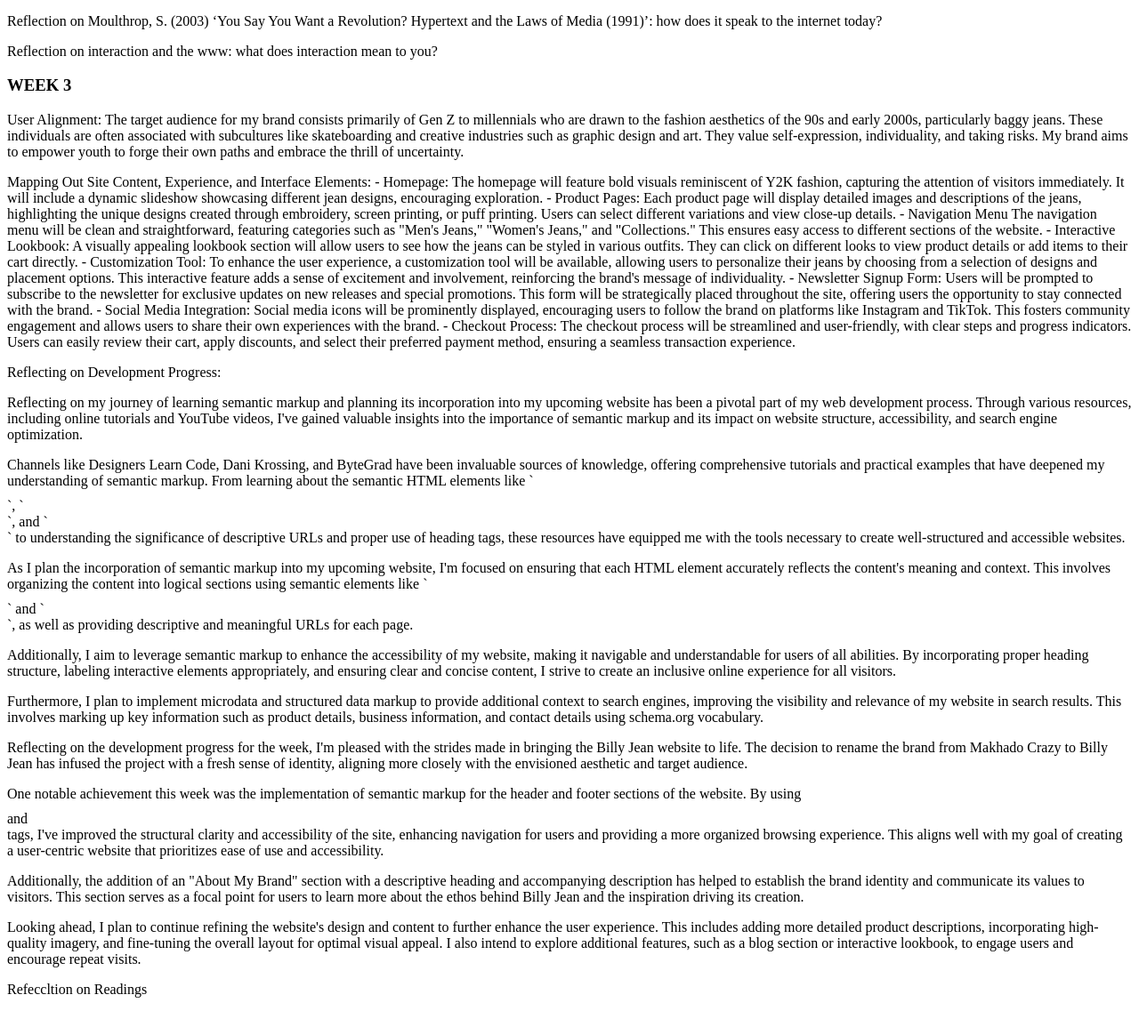
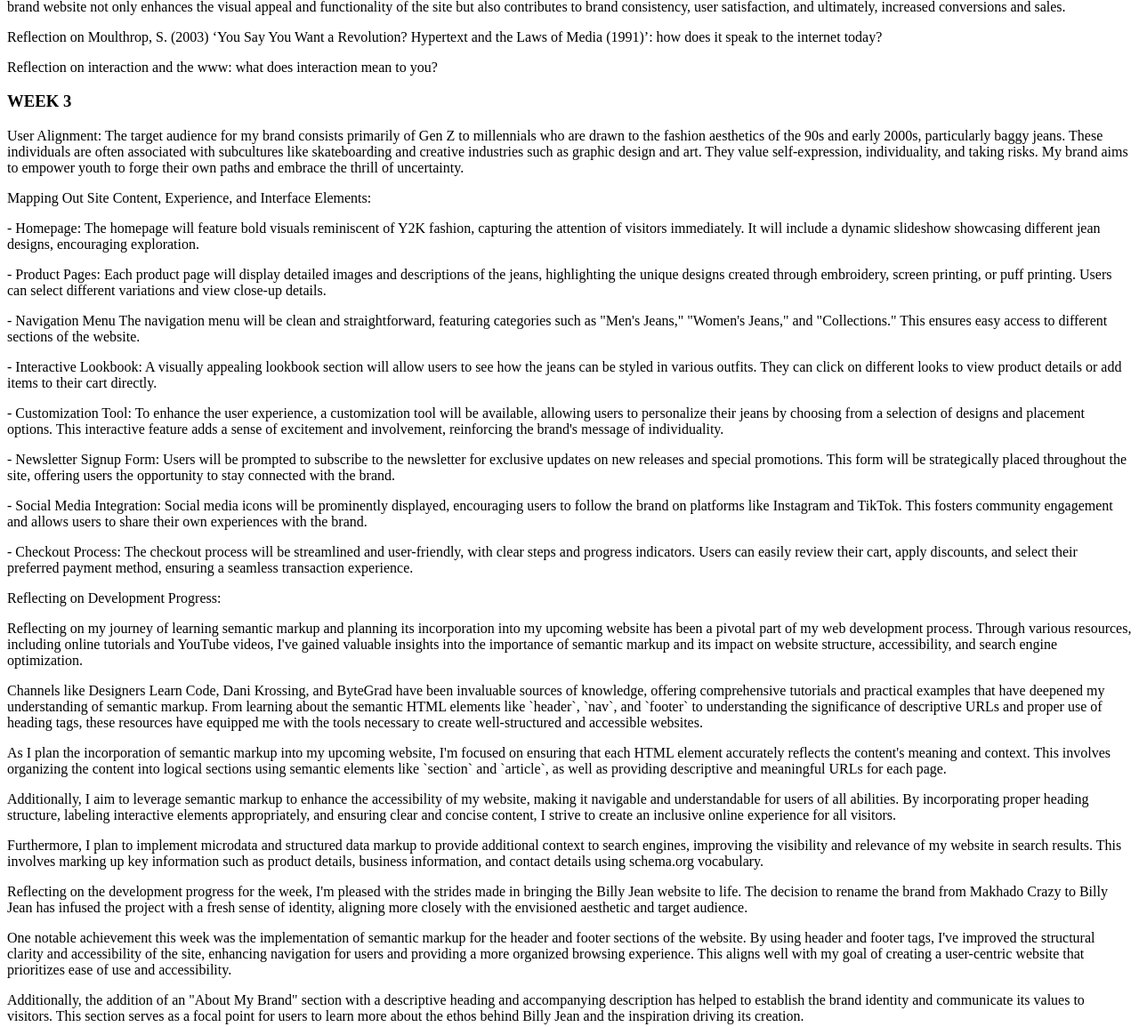
Before and after one commit to Wits-Digital-Arts-Interactive-Media/WSOA3028A_2549471, a plain HTML site: page blogpost.html in a window 1280 px wide. Shown: the part 1369-2524 px from the top of the page at 89% size. Before the commit the page ends 2501 px from the top, so only its background shows below. Drawn offline with Linux system fonts and the light colour scheme.

Commit message:
fixing up the contents page by adding an about brand button
fixing up text issues as well

```diff
--- a/blogpost.html
+++ b/blogpost.html
@@ -8,14 +8,17 @@
 <body>
 
 </body>
+<header>
   </html>
   <nav>
       <ul>
           <li><a href="index.html">Home</a></li>
           <li><a href="blogpost.html">blogpost</a></li>
           <li><a href="Portfolio.html">Portfolio</a></li>
+          <li><a href="About Billy Jean.html">Portfolio</a></li>
       </ul>
       </nav>
+  </header>
 <h1>My WEEKLY BLOG ENTRY</h1>
 
 <h2>WEEK 1 </h2>
@@ -169,22 +172,22 @@ Overall, a well-designed UI template for a clothing brand website not only enhan
           margin-bottom: 10px;
       }
     </style>
-  - Homepage: The homepage will feature bold visuals reminiscent of Y2K fashion, capturing the attention of visitors immediately. It will include a dynamic slideshow showcasing different jean designs, encouraging exploration.
+  <P>- Homepage: The homepage will feature bold visuals reminiscent of Y2K fashion, capturing the attention of visitors immediately. It will include a dynamic slideshow showcasing different jean designs, encouraging exploration.</P>
 
-  - Product Pages: Each product page will display detailed images and descriptions of the jeans, highlighting the unique designs created through embroidery, screen printing, or puff printing. Users can select different variations and view close-up details.
+  <P>- Product Pages: Each product page will display detailed images and descriptions of the jeans, highlighting the unique designs created through embroidery, screen printing, or puff printing. Users can select different variations and view close-up details.</P>
 
-  - Navigation Menu The navigation menu will be clean and straightforward, featuring categories such as "Men's Jeans," "Women's Jeans," and "Collections." This ensures easy access to different sections of the website.
+  <P>- Navigation Menu The navigation menu will be clean and straightforward, featuring categories such as "Men's Jeans," "Women's Jeans," and "Collections." This ensures easy access to different sections of the website.</P>
 
-  - Interactive Lookbook: A visually appealing lookbook section will allow users to see how the jeans can be styled in various outfits. They can click on different looks to view product details or add items to their cart directly.
+  <P>- Interactive Lookbook: A visually appealing lookbook section will allow users to see how the jeans can be styled in various outfits. They can click on different looks to view product details or add items to their cart directly.</P>
 
-  - Customization Tool: To enhance the user experience, a customization tool will be available, allowing users to personalize their jeans by choosing from a selection of designs and placement options. This interactive feature adds a sense of excitement and involvement, reinforcing the brand's message of individuality.
+  <P>- Customization Tool: To enhance the user experience, a customization tool will be available, allowing users to personalize their jeans by choosing from a selection of designs and placement options. This interactive feature adds a sense of excitement and involvement, reinforcing the brand's message of individuality.</P>
 
-  - Newsletter Signup Form: Users will be prompted to subscribe to the newsletter for exclusive updates on new releases and special promotions. This form will be strategically placed throughout the site, offering users the opportunity to stay connected with the brand.
+  <P>- Newsletter Signup Form: Users will be prompted to subscribe to the newsletter for exclusive updates on new releases and special promotions. This form will be strategically placed throughout the site, offering users the opportunity to stay connected with the brand.</P>
 
-  - Social Media Integration: Social media icons will be prominently displayed, encouraging users to follow the brand on platforms like Instagram and TikTok. This fosters community engagement and allows users to share their own experiences with the brand.
+  <P> - Social Media Integration: Social media icons will be prominently displayed, encouraging users to follow the brand on platforms like Instagram and TikTok. This fosters community engagement and allows users to share their own experiences with the brand.</P>
 
-  - Checkout Process: The checkout process will be streamlined and user-friendly, with clear steps and progress indicators. Users can easily review their cart, apply discounts, and select their preferred payment method, ensuring a seamless transaction experience.
-</p>
+  <P>- Checkout Process: The checkout process will be streamlined and user-friendly, with clear steps and progress indicators. Users can easily review their cart, apply discounts, and select their preferred payment method, ensuring a seamless transaction experience.</P>
+
 
 <style>
   p {
@@ -197,9 +200,9 @@ Overall, a well-designed UI template for a clothing brand website not only enhan
 <p>
   <P>Reflecting on my journey of learning semantic markup and planning its incorporation into my upcoming website has been a pivotal part of my web development process. Through various resources, including online tutorials and YouTube videos, I've gained valuable insights into the importance of semantic markup and its impact on website structure, accessibility, and search engine optimization.</p>
 
-  <p>Channels like Designers Learn Code, Dani Krossing, and ByteGrad have been invaluable sources of knowledge, offering comprehensive tutorials and practical examples that have deepened my understanding of semantic markup. From learning about the semantic HTML elements like `<header>`, `<nav>`, and `<footer>` to understanding the significance of descriptive URLs and proper use of heading tags, these resources have equipped me with the tools necessary to create well-structured and accessible websites.</p>
+  <p>Channels like Designers Learn Code, Dani Krossing, and ByteGrad have been invaluable sources of knowledge, offering comprehensive tutorials and practical examples that have deepened my understanding of semantic markup. From learning about the semantic HTML elements like `header`, `nav`, and `footer` to understanding the significance of descriptive URLs and proper use of heading tags, these resources have equipped me with the tools necessary to create well-structured and accessible websites.</p>
 
-  <P>As I plan the incorporation of semantic markup into my upcoming website, I'm focused on ensuring that each HTML element accurately reflects the content's meaning and context. This involves organizing the content into logical sections using semantic elements like `<section>` and `<article>`, as well as providing descriptive and meaningful URLs for each page.</p>
+  <P>As I plan the incorporation of semantic markup into my upcoming website, I'm focused on ensuring that each HTML element accurately reflects the content's meaning and context. This involves organizing the content into logical sections using semantic elements like `section` and `article`, as well as providing descriptive and meaningful URLs for each page.</p>
 
   <P>Additionally, I aim to leverage semantic markup to enhance the accessibility of my website, making it navigable and understandable for users of all abilities. By incorporating proper heading structure, labeling interactive elements appropriately, and ensuring clear and concise content, I strive to create an inclusive online experience for all visitors.</p>
 
@@ -209,7 +212,7 @@ Overall, a well-designed UI template for a clothing brand website not only enhan
   <p>
     Reflecting on the development progress for the week, I'm pleased with the strides made in bringing the Billy Jean website to life. The decision to rename the brand from Makhado Crazy to Billy Jean has infused the project with a fresh sense of identity, aligning more closely with the envisioned aesthetic and target audience.</P>
 
-<P>One notable achievement this week was the implementation of semantic markup for the header and footer sections of the website. By using <header> and <footer> tags, I've improved the structural clarity and accessibility of the site, enhancing navigation for users and providing a more organized browsing experience. This aligns well with my goal of creating a user-centric website that prioritizes ease of use and accessibility.</P>
+<P>One notable achievement this week was the implementation of semantic markup for the header and footer sections of the website. By using header and footer tags, I've improved the structural clarity and accessibility of the site, enhancing navigation for users and providing a more organized browsing experience. This aligns well with my goal of creating a user-centric website that prioritizes ease of use and accessibility.</P>
 
 <P>Additionally, the addition of an "About My Brand" section with a descriptive heading and accompanying description has helped to establish the brand identity and communicate its values to visitors. This section serves as a focal point for users to learn more about the ethos behind Billy Jean and the inspiration driving its creation.
   </p>
```
Also changed, not shown: About Billy Jean.html (added, +22 -0 lines), index.html (+5 -13 lines). Lines whose indentation alone changed are shown as unchanged.
